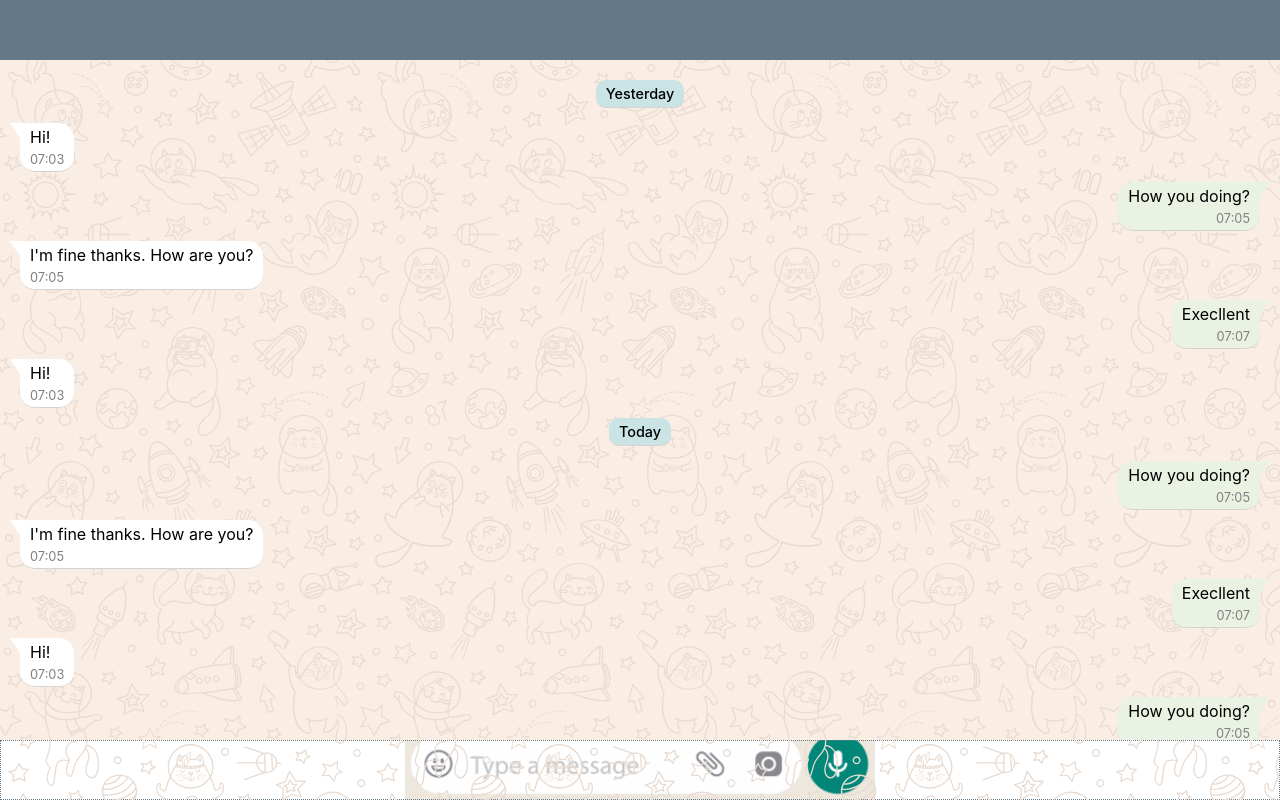
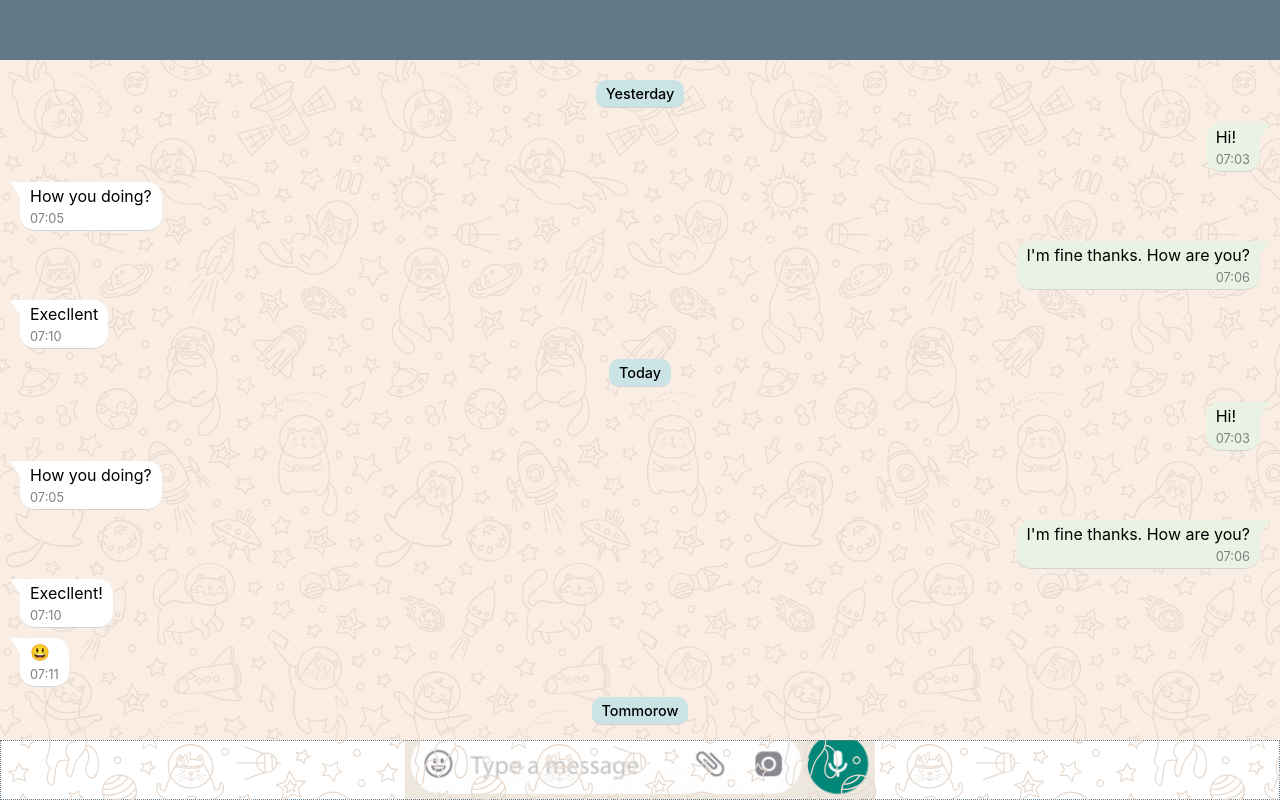
Before and after one commit to alexeimdev/messaging-app, a React (Create React App) app in the folder client/: page /chat in a window 1280 px wide. Built offline with nearby package versions, Linux system fonts and the light colour scheme.

Commit message:
Set messages from state

```diff
--- a/client/src/features/chat/Chat.js
+++ b/client/src/features/chat/Chat.js
@@ -1,14 +1,64 @@
-import React from 'react';
+import React, { useState, useEffect } from 'react';
 import styles from './Chat.module.scss';
 import { Message } from './Message';
 import { Date } from './Date';
 
 export function Chat(props) {
+
+    const [messages, setMessanges] = useState([]);
+
+    useEffect(() => {
+        setMessanges([
+            {
+                date: "Yesterday",
+                messagesArr: [
+                    { time: "07:03", text: "Hi!", me: false },
+                    { time: "07:05", text: "How you doing?", me: true },
+                    { time: "07:06", text: "I'm fine thanks. How are you?", me: false },
+                    { time: "07:10", text: "Execllent", me: true },
+                ]
+            },
+            {
+                date: "Today",
+                messagesArr: [
+                    { time: "07:03", text: "Hi!", me: false },
+                    { time: "07:05", text: "How you doing?", me: true },
+                    { time: "07:06", text: "I'm fine thanks. How are you?", me: false },
+                    { time: "07:10", text: "Execllent!", me: true },
+                    { time: "07:11", text: "😃", me: true },
+                ]
+            },
+            {
+                date: "Tommorow",
+                messagesArr: [
+                    { time: "07:03", text: "Hi!", me: false },
+                    { time: "07:05", text: "How you doing?", me: true },
+                    { time: "07:06", text: "I'm fine thanks. How are you?", me: false },
+                    { time: "07:10", text: "Execllent!", me: true },
+                    { time: "07:11", text: "😃", me: true },
+                ]
+            },
+        ]);
+    }, []);
+
     return (
         <div className={styles.chat}>
             <div className={styles.bg} />
             <div className={styles.messages}>
-                <Date date="Yesterday" />
+                {messages?.map(message =>
+                    <>
+                        <Date date={message.date} />
+                        {message?.messagesArr.map(messageItem =>
+                            <Message text={messageItem.text} time={messageItem.time} me={messageItem.me} />
+                        )}
+                    </>
+                )}
+            </div>
+        </div>
+    )
+}
+
+{/* <Date date="Yesterday" />
 <Message text="Hi!" time="07:03" me />
 <Message text="How you doing?" time="07:05" />
 <Message text="I'm fine thanks. How are you?" time="07:05" me />
@@ -21,8 +71,4 @@ export function Chat(props) {
 <Message text="Hi!" time="07:03" me />
 <Message text="How you doing?" time="07:05" />
 <Message text="I'm fine thanks. How are you?" time="07:05" me />
-                <Message text="Execllent" time="07:07" />
-            </div>
-        </div>
-    )
-}
+<Message text="Execllent" time="07:07" /> */}
```
Lines whose indentation alone changed are shown as unchanged.
